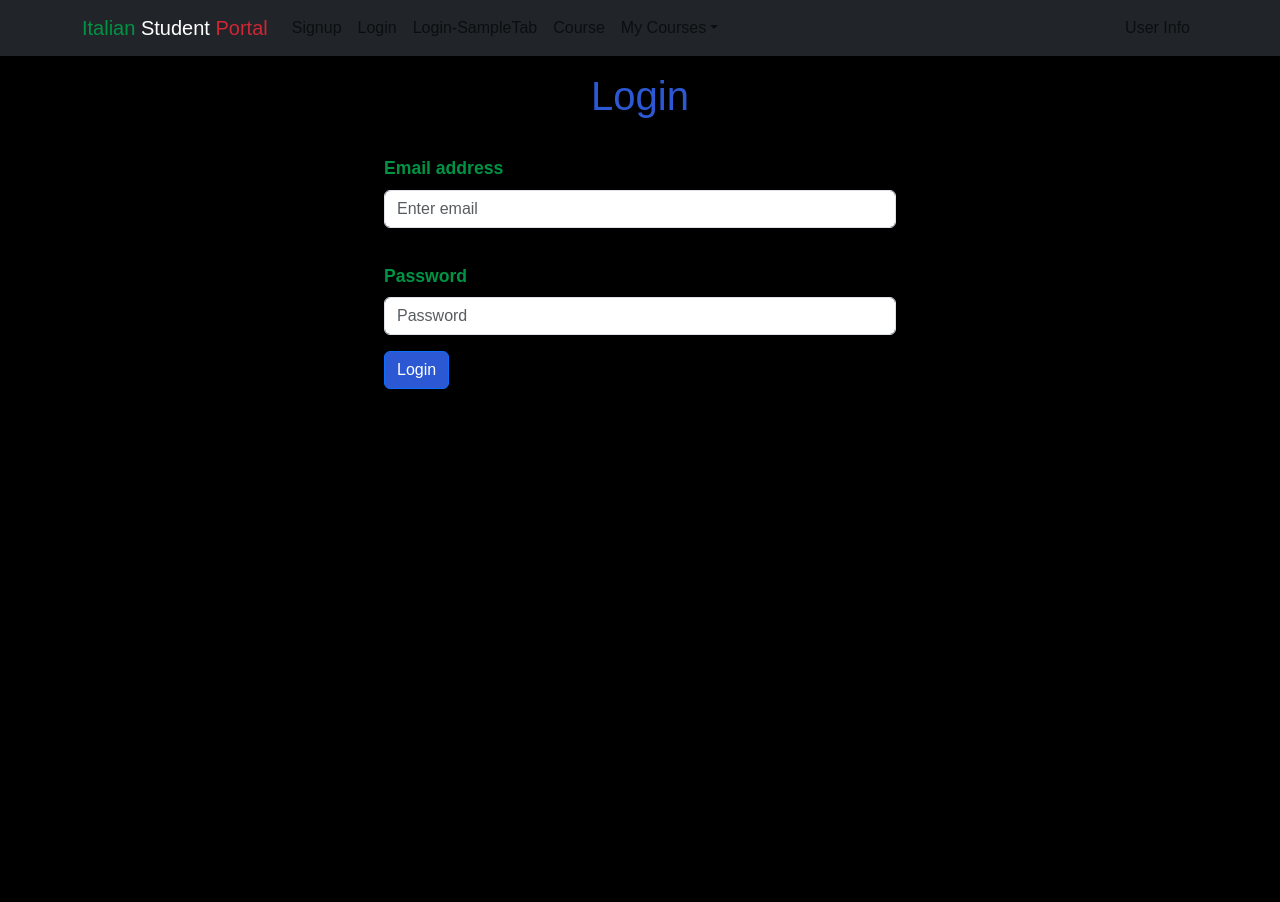
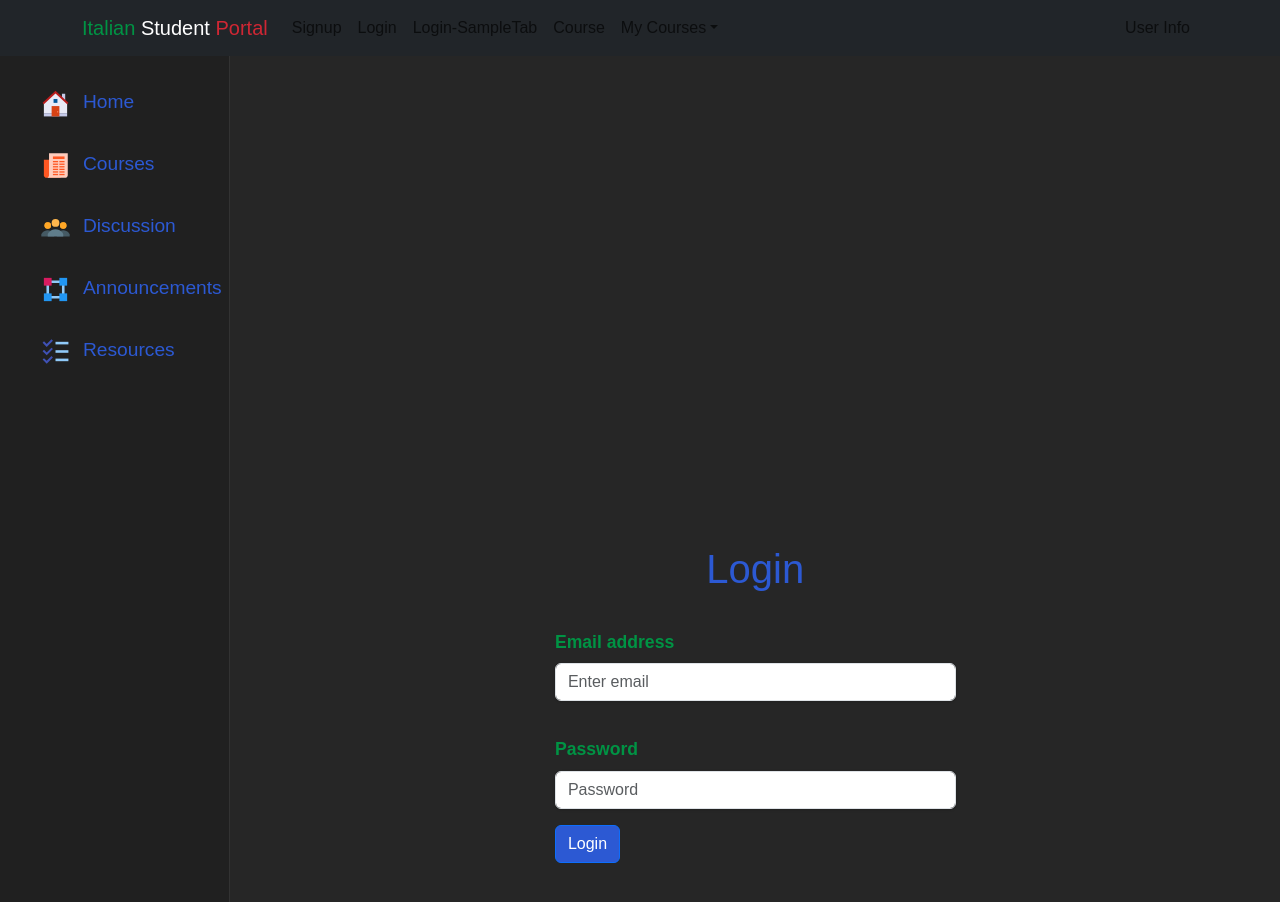
Before and after one commit to chengkuanz/studentportal, a Next.js app: page /login in a window 1280 px wide. Shown: the top 902 px of the page. Before the commit the page ends 800 px from the top, so only its background shows below. Built offline with nearby package versions, Linux system fonts and the light colour scheme; no server answers.

Commit message:
sidebar is working

```diff
--- a/app/components/sidebar.tsx
+++ b/app/components/sidebar.tsx
@@ -15,7 +15,7 @@ export default function Sidebar() {
             className=" z-40 h-screen transition-transform -translate-x-full sm:translate-x-0"
             aria-label="Sidebar"
         >
-            <div className="sidebar-items h-full px-3 py-4 overflow-y-auto ">
+            <div className="sidebar-items h-full py-4 overflow-y-auto ">
 
                 <ul className="space-y-2 font-medium">
                     <div>
@@ -33,7 +33,7 @@ export default function Sidebar() {
                     <div>
                         {" "}
                         <li className="inline-block cursor-pointer inline-flex items-center p-2 text-gray-900 rounded-lg dark:text-white hover:bg-gray-100 dark:hover:bg-gray-700">
-                            <Link href="/courses">
+                            <Link href="/courses/courseList">
                                 <div className="inline-flex">
                                     {" "}
                                     <FcNews className="sidebar-icon" />
@@ -52,7 +52,7 @@ export default function Sidebar() {
                                 <div className="inline-flex">
                                     <FcConferenceCall className="sidebar-icon" />
                                     <span className="inline-flex-1 ml-3 whitespace-nowrap">
-                    Manage Users
+                    Discussion
                   </span>
                                 </div>
                             </Link>
@@ -77,7 +77,7 @@ export default function Sidebar() {
                                 <div className="inline-flex">
                                     <FcTodoList className="sidebar-icon" />
                                     <span className="inline-flex-1 ml-3 whitespace-nowrap">
-                    Registration Requests
+                    Resources
                   </span>
                                 </div>
                             </Link>
--- a/app/courses/courseList/page.tsx
+++ b/app/courses/courseList/page.tsx
@@ -62,7 +62,7 @@ const Dashboard = () => {
     return (
         <div
             style={{
-                width: '70%',
+                width: '90%',
                 margin: 'auto',
                 textAlign: 'left',
                 marginTop: '20px'
--- a/app/globals.css
+++ b/app/globals.css
@@ -62,8 +62,8 @@
 }
 
 .sidebar-items li{
-  padding: .75rem 2rem .75rem 1rem;
-  margin-left: 1rem;
+  padding: 0rem 0rem 0rem 0rem;
+  margin-left: 0rem;
 }
 
 select{
--- a/app/layout.tsx
+++ b/app/layout.tsx
@@ -9,6 +9,7 @@ import ProtectedRoute from "@/app/components/ProtectedRouter";
 import {usePathname} from "next/navigation";
 import {useRouter} from "next/navigation";
 import NavbarComp from "@/app/components/navbar";
+import Sidebar from "@/app/components/sidebar";
 
 
 const noAuthRequired = ["/","/login", "/signup"];
@@ -36,7 +37,13 @@ export default function RootLayout({
         <body className="dark">
 
         <AuthContextProvider>
-            <Navbar />
+            <div className='flex flex-col min-h-screen relative bg-neutral-800 text-white'>
+                <Navbar/>
+                <div className='sidebar-and-main'>
+                    <Sidebar/>
+                    <main className='flex-1 flex flex-col p-4 inline-block max-w-[82vw] ml-auto'>
+
+
                         {noAuthRequired.includes(pathname) ? (
                             children
                         ) : (
@@ -44,8 +51,12 @@ export default function RootLayout({
                                 {children}
                             </ProtectedRoute>
                         )}
+                    </main>
+                </div>
+            </div>
         </AuthContextProvider>
         </body>
+
         </html>
 );
 }
--- a/package.json
+++ b/package.json
@@ -13,9 +13,10 @@
     "firebase": "^10.12.0",
     "next": "14.2.3",
     "react": "^18",
-    "react-router": "^6.23.1",
     "react-bootstrap": "^2.10.2",
-    "react-dom": "^18"
+    "react-dom": "^18",
+    "react-icons": "^5.2.1",
+    "react-router": "^6.23.1"
   },
   "devDependencies": {
     "@types/node": "^20",
```
Also changed, not shown: 1 other file (tests, documents, lock files or other folders). Lines whose indentation alone changed are shown as unchanged.
